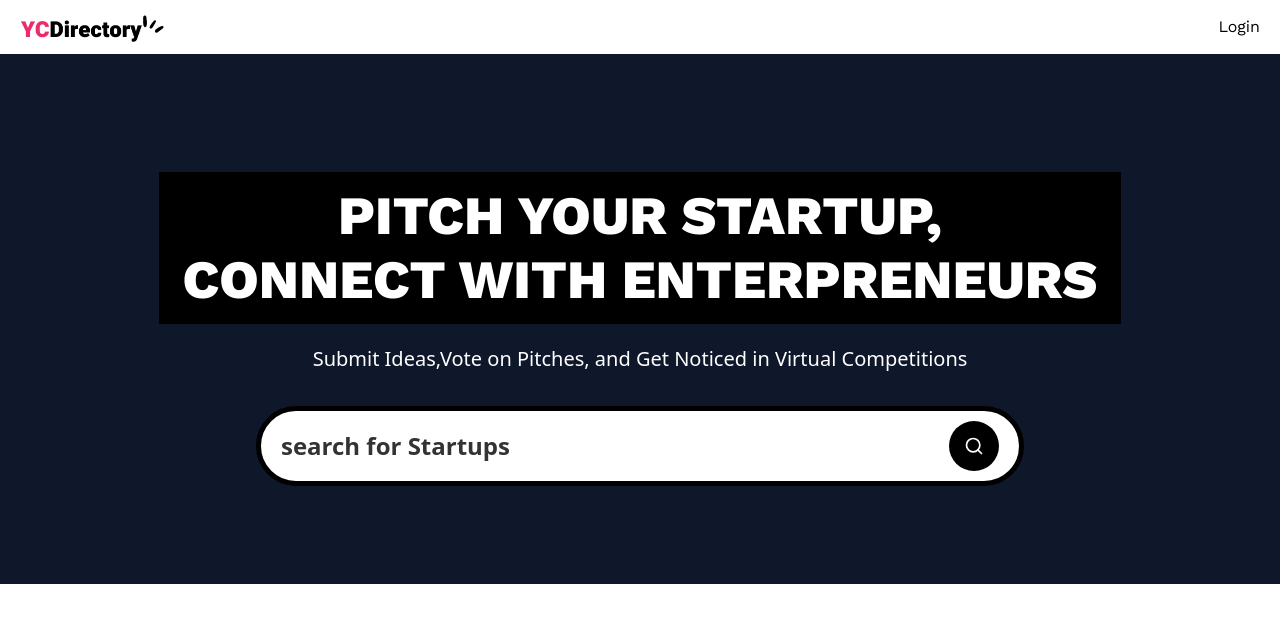
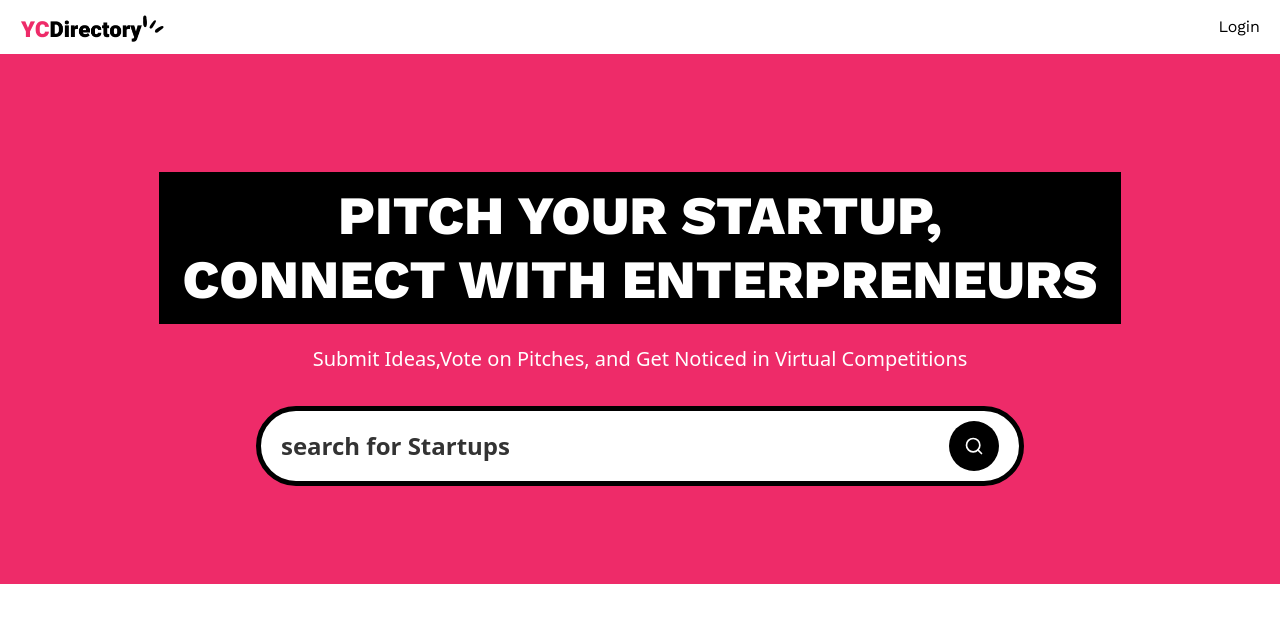
Before and after one commit to Subhash0604/yc_directory, a Next.js app: page / in a window 1280 px wide. Shown: the top 622 px of the page. Built offline with nearby package versions, Linux system fonts and the light colour scheme; no server answers.

Commit message:
fixed config

```diff
--- a/app/globals.css
+++ b/app/globals.css
@@ -7,56 +7,6 @@
 @layer base {
     :root {
         --radius: 0.5rem;
-        --background: 0 0% 100%;
-        --foreground: 222.2 84% 4.9%;
-        --card: 0 0% 100%;
-        --card-foreground: 222.2 84% 4.9%;
-        --popover: 0 0% 100%;
-        --popover-foreground: 222.2 84% 4.9%;
-        --primary: 222.2 47.4% 11.2%;
-        --primary-foreground: 210 40% 98%;
-        --secondary: 210 40% 96.1%;
-        --secondary-foreground: 222.2 47.4% 11.2%;
-        --muted: 210 40% 96.1%;
-        --muted-foreground: 215.4 16.3% 46.9%;
-        --accent: 210 40% 96.1%;
-        --accent-foreground: 222.2 47.4% 11.2%;
-        --destructive: 0 84.2% 60.2%;
-        --destructive-foreground: 210 40% 98%;
-        --border: 214.3 31.8% 91.4%;
-        --input: 214.3 31.8% 91.4%;
-        --ring: 222.2 84% 4.9%;
-        --chart-1: 12 76% 61%;
-        --chart-2: 173 58% 39%;
-        --chart-3: 197 37% 24%;
-        --chart-4: 43 74% 66%;
-        --chart-5: 27 87% 67%;
-    }
-  .dark {
-        --background: 222.2 84% 4.9%;
-        --foreground: 210 40% 98%;
-        --card: 222.2 84% 4.9%;
-        --card-foreground: 210 40% 98%;
-        --popover: 222.2 84% 4.9%;
-        --popover-foreground: 210 40% 98%;
-        --primary: 210 40% 98%;
-        --primary-foreground: 222.2 47.4% 11.2%;
-        --secondary: 217.2 32.6% 17.5%;
-        --secondary-foreground: 210 40% 98%;
-        --muted: 217.2 32.6% 17.5%;
-        --muted-foreground: 215 20.2% 65.1%;
-        --accent: 217.2 32.6% 17.5%;
-        --accent-foreground: 210 40% 98%;
-        --destructive: 0 62.8% 30.6%;
-        --destructive-foreground: 210 40% 98%;
-        --border: 217.2 32.6% 17.5%;
-        --input: 217.2 32.6% 17.5%;
-        --ring: 212.7 26.8% 83.9%;
-        --chart-1: 220 70% 50%;
-        --chart-2: 160 60% 45%;
-        --chart-3: 30 80% 55%;
-        --chart-4: 280 65% 60%;
-        --chart-5: 340 75% 55%;
     }
 }
 
@@ -269,14 +219,3 @@
 .w-md-editor-toolbar {
     padding: 10px !important;
 }
-
-
-
-@layer base {
-  * {
-    @apply border-border outline-ring/50;
-    }
-  body {
-    @apply bg-background text-foreground;
-    }
-}
--- a/tailwind.config.ts
+++ b/tailwind.config.ts
@@ -11,77 +11,39 @@ const config: Config = {
     theme: {
         extend: {
             screens: {
-    			xs: '475px'
+                xs: "475px",
             },
             colors: {
                 primary: {
-    				'100': '#FFE8F0',
-    				DEFAULT: 'hsl(var(--primary))',
-    				foreground: 'hsl(var(--primary-foreground))'
+                    "100": "#FFE8F0",
+                    DEFAULT: "#EE2B69",
                 },
-    			secondary: {
-    				DEFAULT: 'hsl(var(--secondary))',
-    				foreground: 'hsl(var(--secondary-foreground))'
-    			},
+                secondary: "#FBE843",
                 black: {
-    				'100': '#333333',
-    				'200': '#141413',
-    				'300': '#7D8087',
-    				DEFAULT: '#000000'
+                    "100": "#333333",
+                    "200": "#141413",
+                    "300": "#7D8087",
+                    DEFAULT: "#000000",
                 },
                 white: {
-    				'100': '#F7F7F7',
-    				DEFAULT: '#FFFFFF'
-    			},
-    			background: 'hsl(var(--background))',
-    			foreground: 'hsl(var(--foreground))',
-    			card: {
-    				DEFAULT: 'hsl(var(--card))',
-    				foreground: 'hsl(var(--card-foreground))'
-    			},
-    			popover: {
-    				DEFAULT: 'hsl(var(--popover))',
-    				foreground: 'hsl(var(--popover-foreground))'
-    			},
-    			muted: {
-    				DEFAULT: 'hsl(var(--muted))',
-    				foreground: 'hsl(var(--muted-foreground))'
-    			},
-    			accent: {
-    				DEFAULT: 'hsl(var(--accent))',
-    				foreground: 'hsl(var(--accent-foreground))'
-    			},
-    			destructive: {
-    				DEFAULT: 'hsl(var(--destructive))',
-    				foreground: 'hsl(var(--destructive-foreground))'
-    			},
-    			border: 'hsl(var(--border))',
-    			input: 'hsl(var(--input))',
-    			ring: 'hsl(var(--ring))',
-    			chart: {
-    				'1': 'hsl(var(--chart-1))',
-    				'2': 'hsl(var(--chart-2))',
-    				'3': 'hsl(var(--chart-3))',
-    				'4': 'hsl(var(--chart-4))',
-    				'5': 'hsl(var(--chart-5))'
-    			}
+                    "100": "#F7F7F7",
+                    DEFAULT: "#FFFFFF",
+                },
             },
             fontFamily: {
-    			'work-sans': [
-    				'var(--font-work-sans)'
-    			]
+                "work-sans": ["var(--font-work-sans)"],
             },
             borderRadius: {
-    			lg: 'var(--radius)',
-    			md: 'calc(var(--radius) - 2px)',
-    			sm: 'calc(var(--radius) - 4px)'
+                lg: "var(--radius)",
+                md: "calc(var(--radius) - 2px)",
+                sm: "calc(var(--radius) - 4px)",
             },
             boxShadow: {
-    			'100': '2px 2px 0px 0px rgb(0, 0, 0)',
-    			'200': '2px 2px 0px 2px rgb(0, 0, 0)',
-    			'300': '2px 2px 0px 2px rgb(238, 43, 105)'
-    		}
-    	}
+                100: "2px 2px 0px 0px rgb(0, 0, 0)",
+                200: "2px 2px 0px 2px rgb(0, 0, 0)",
+                300: "2px 2px 0px 2px rgb(238, 43, 105)",
+            },
+        },
     },
     plugins: [require("tailwindcss-animate"), require("@tailwindcss/typography")],
 };
```
